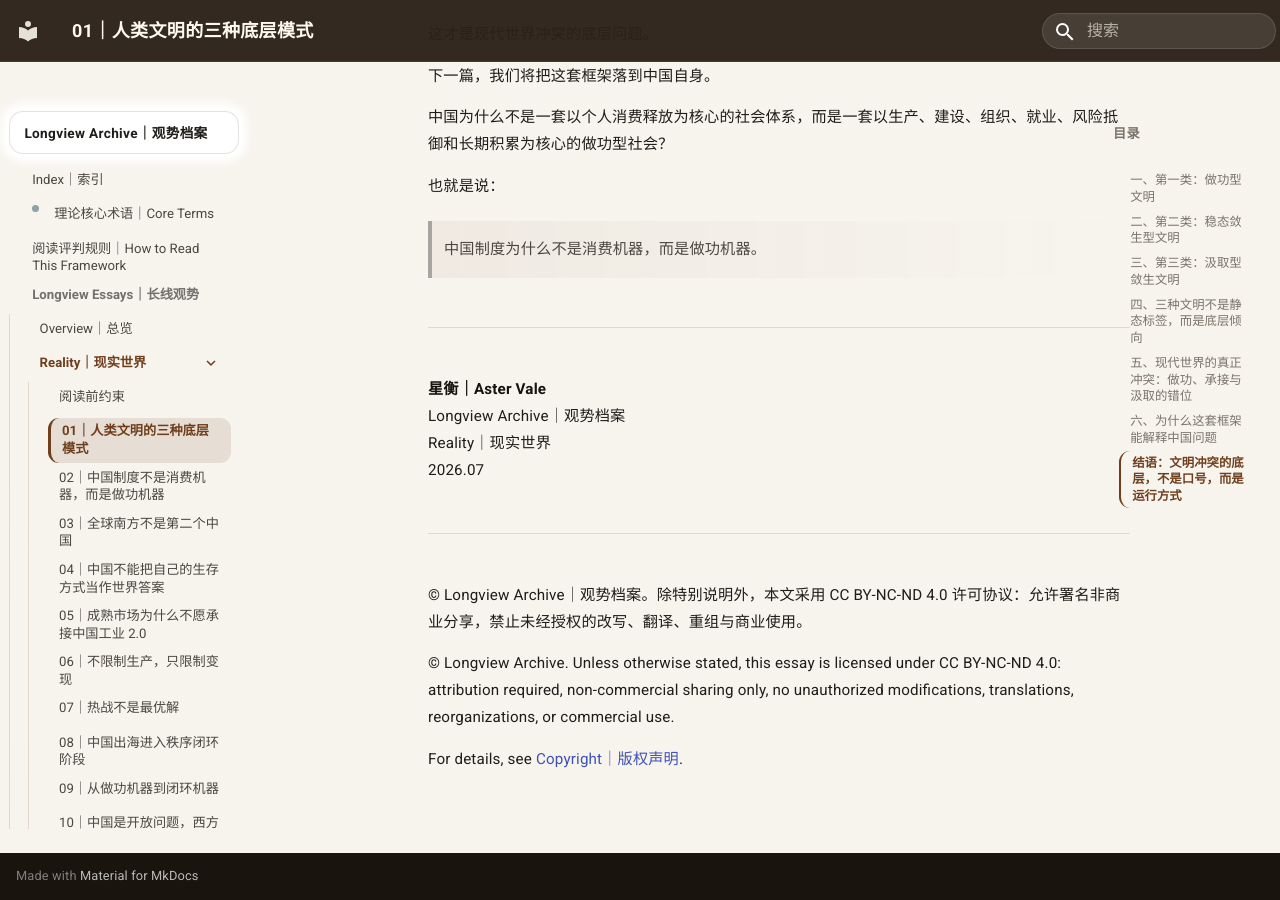
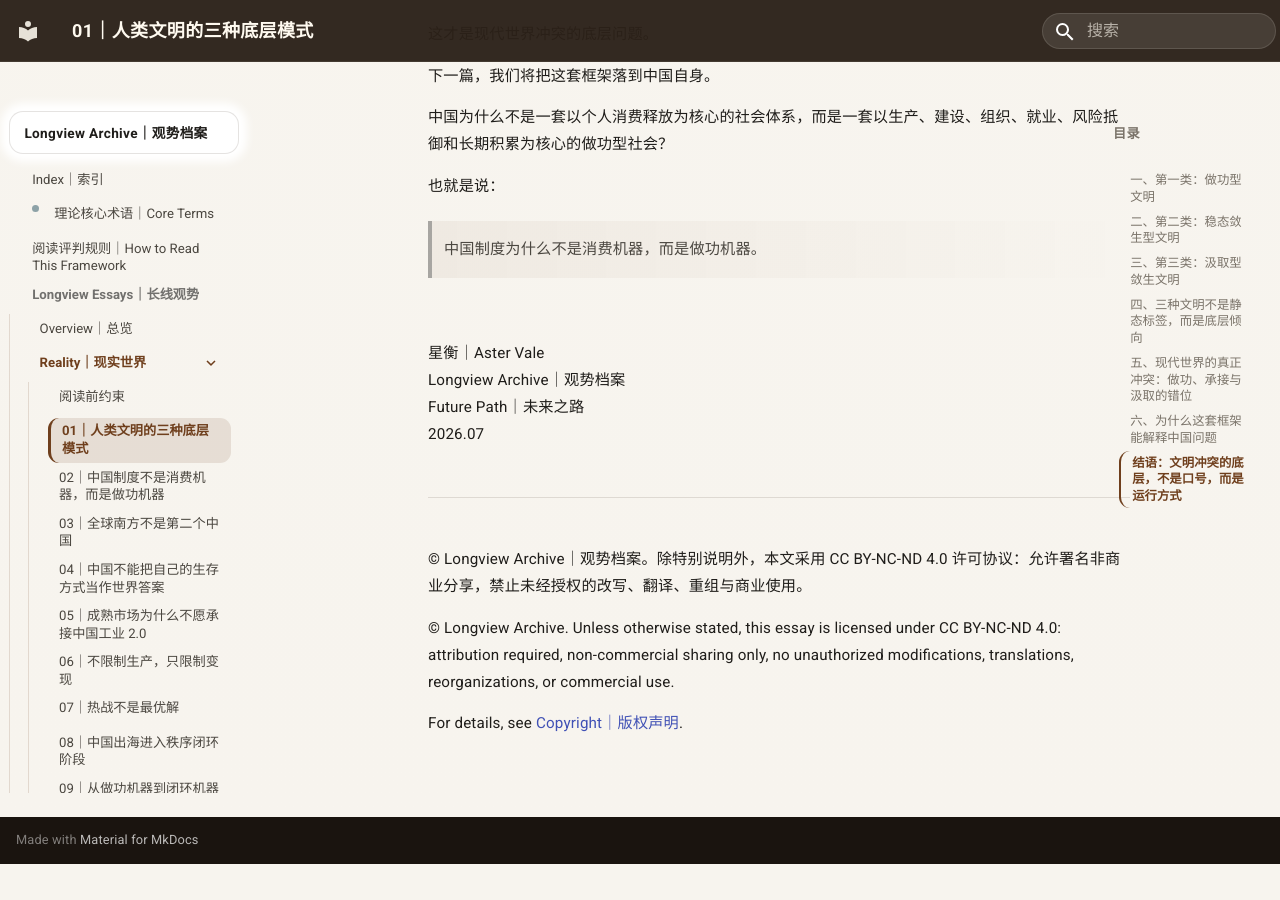
Before and after one commit to guanshi1688/longview-archive, an MkDocs documentation site: the page built from docs/essays/reality/01.md, in a window 1280 px wide and 900 px high, scrolled down 12918 px. Built offline with MkDocs 1.6.1 and Material for MkDocs 9.7.7, drawn with Linux system fonts in a browser that asks for light colours; after the commit the page ends 13782 px from its top, so only the background shows below that.

Commit message:
Update 01.md

```diff
--- a/docs/essays/reality/01.md
+++ b/docs/essays/reality/01.md
@@ -512,11 +512,11 @@
 > 中国制度为什么不是消费机器，而是做功机器。
 
 
----
+<br>
 
-**星衡｜Aster Vale**
-Longview Archive｜观势档案
-Reality｜现实世界
+星衡｜Aster Vale<br>
+Longview Archive｜观势档案<br>
+Future Path｜未来之路<br>
 2026.07
 
 ---
```
